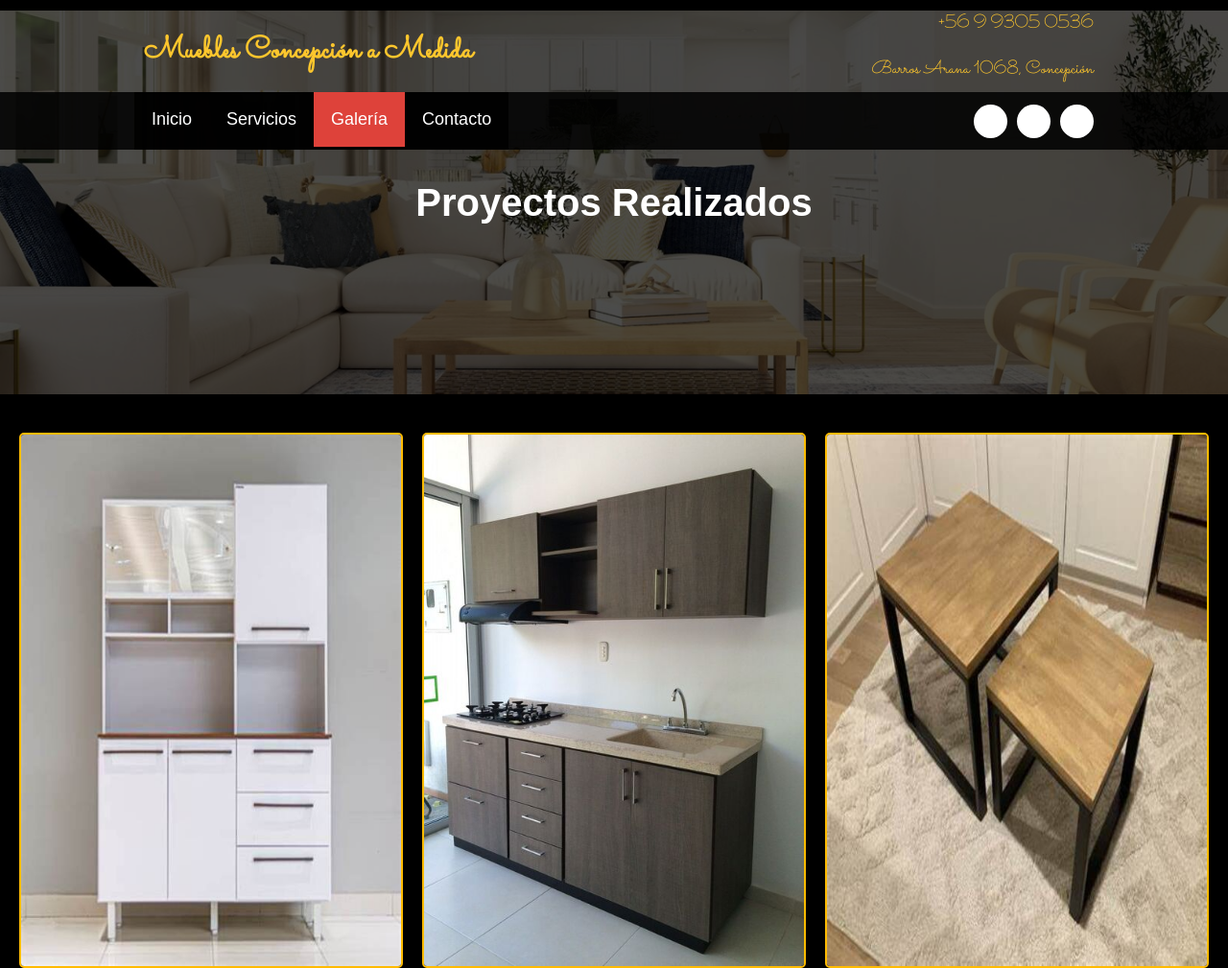
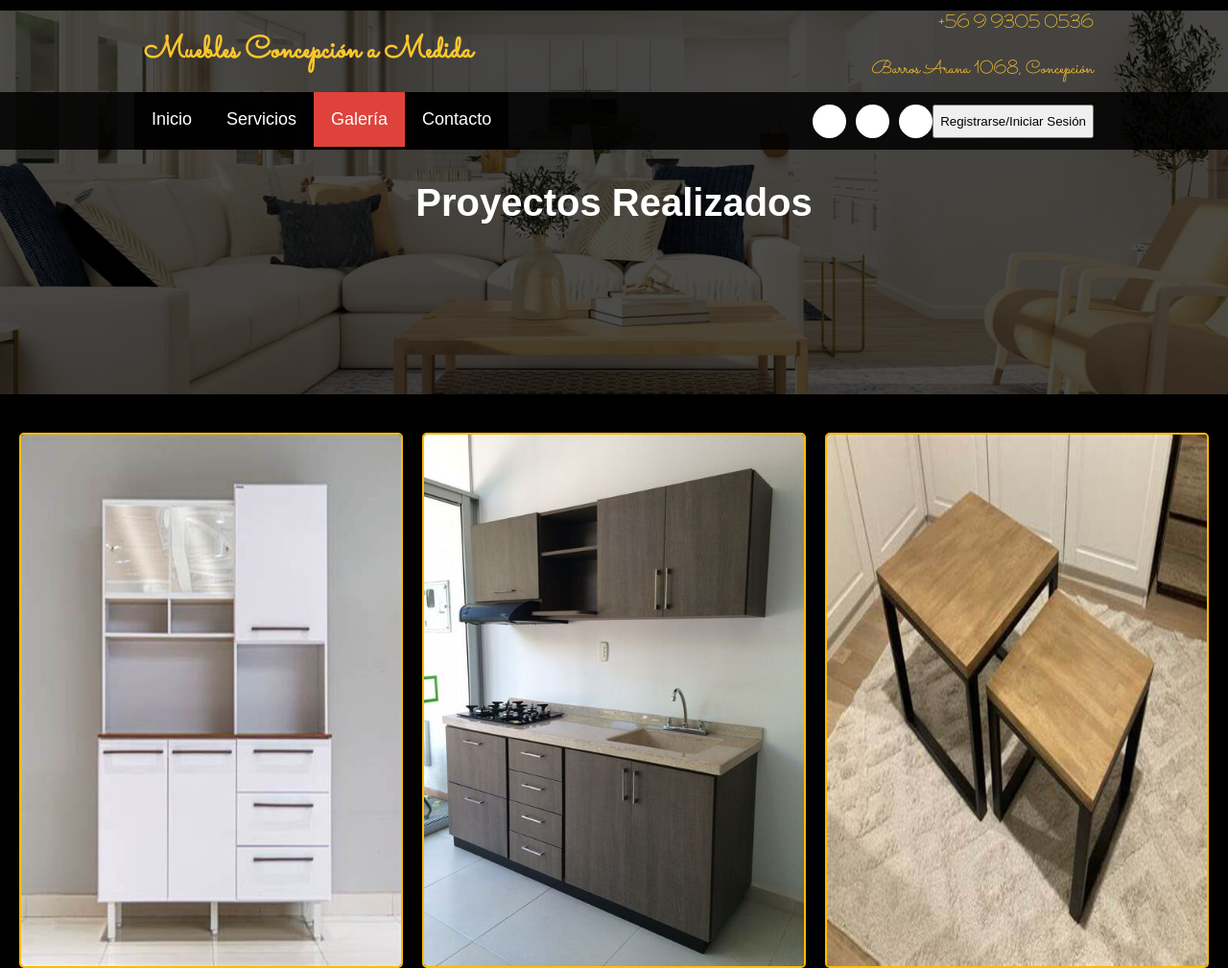
Before and after one commit to sergio23salazar/prueba3-taller, a website: page WebSitePizza-main/galeria.html in a window 1280 px wide. Shown: the top 1009 px of the page at 96% size. Drawn offline with Linux system fonts and the light colour scheme; some icons are missing.

Commit message:
Agregado boton inicio sesion

```diff
--- a/WebSitePizza-main/galeria.html
+++ b/WebSitePizza-main/galeria.html
@@ -38,6 +38,7 @@
                 <a href="#" target="_blank" class="social-icon__link"><span class="icon-facebook"></span></a>
                 <a href="#" target="_blank" class="social-icon__link"><span class="icon-twitter"></span></a>
                 <a href="https://www.instagram.com/mueblesconcepcionamedida?utm_source=ig_web_button_share_sheet&igsh=ZDNlZDc0MzIxNw==" target="_blank" class="social-icon__link"><span class="icon-instagram"></span></a>
+                <button onclick="window.location.href='../login&registro.html'">Registrarse/Iniciar Sesión</button>
             </div>
         </div>
     </nav>
```
